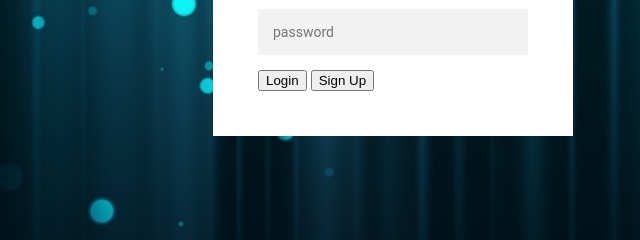
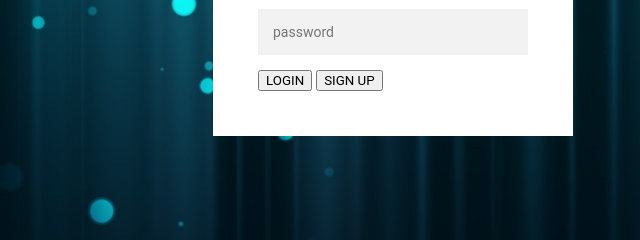
Before and after one commit to dkim85/SignUpForm, a plain HTML site: page index.html in a window 1280 px wide. Shown: the part 231-471 px from the top of the page, 247-887 px from the left. Drawn offline with Linux system fonts and the light colour scheme.

Commit message:
adding more css

```diff
--- a/style.css
+++ b/style.css
@@ -32,3 +32,10 @@ body {
      box-sizing: border-box;
      font-size: 14px;
 }
+
+.form button{
+     font-family: "Roboto", sans-serif;
+     text-transform: uppercase;
+     outline: 0;
+     background:
+}
```
